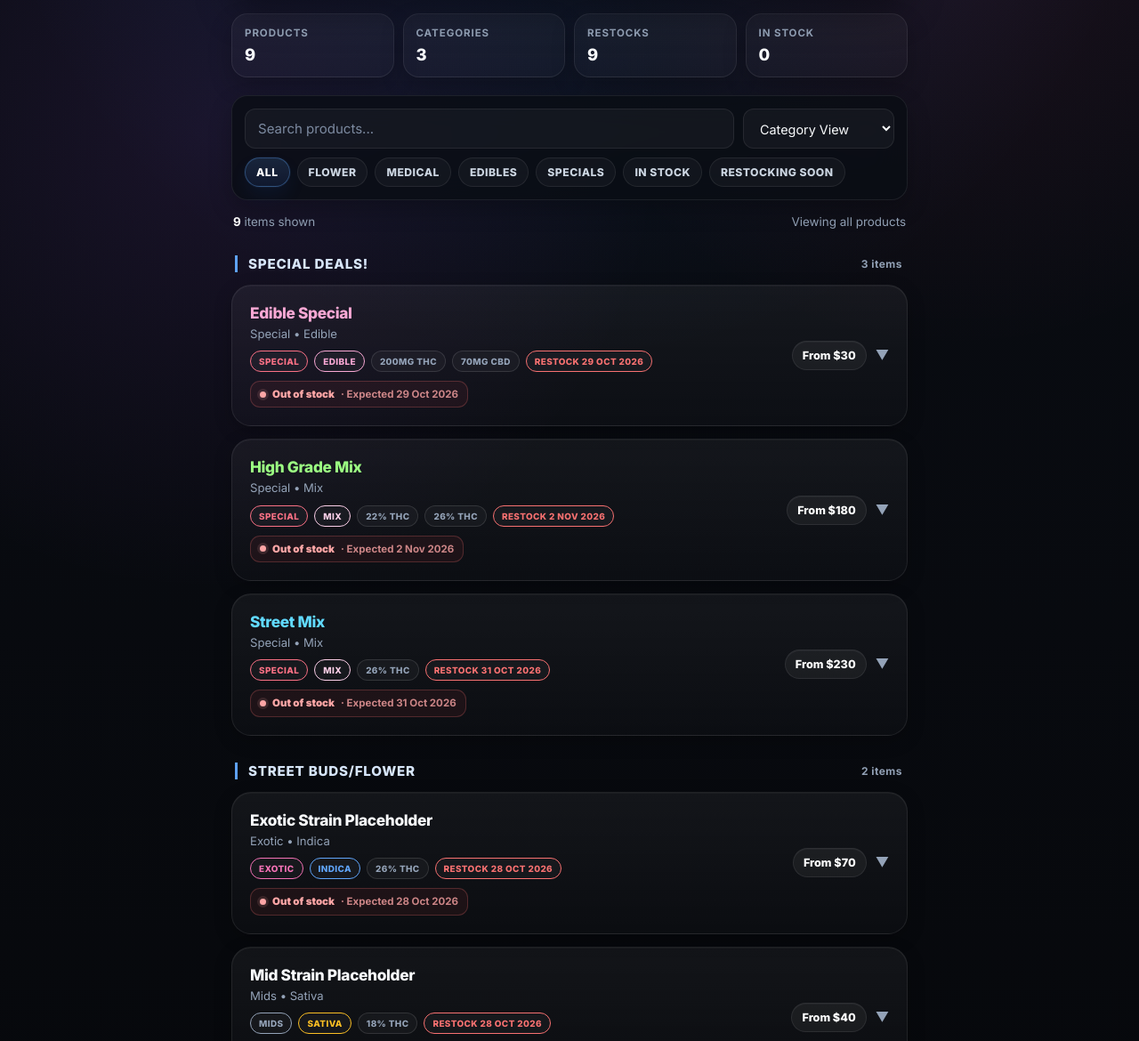
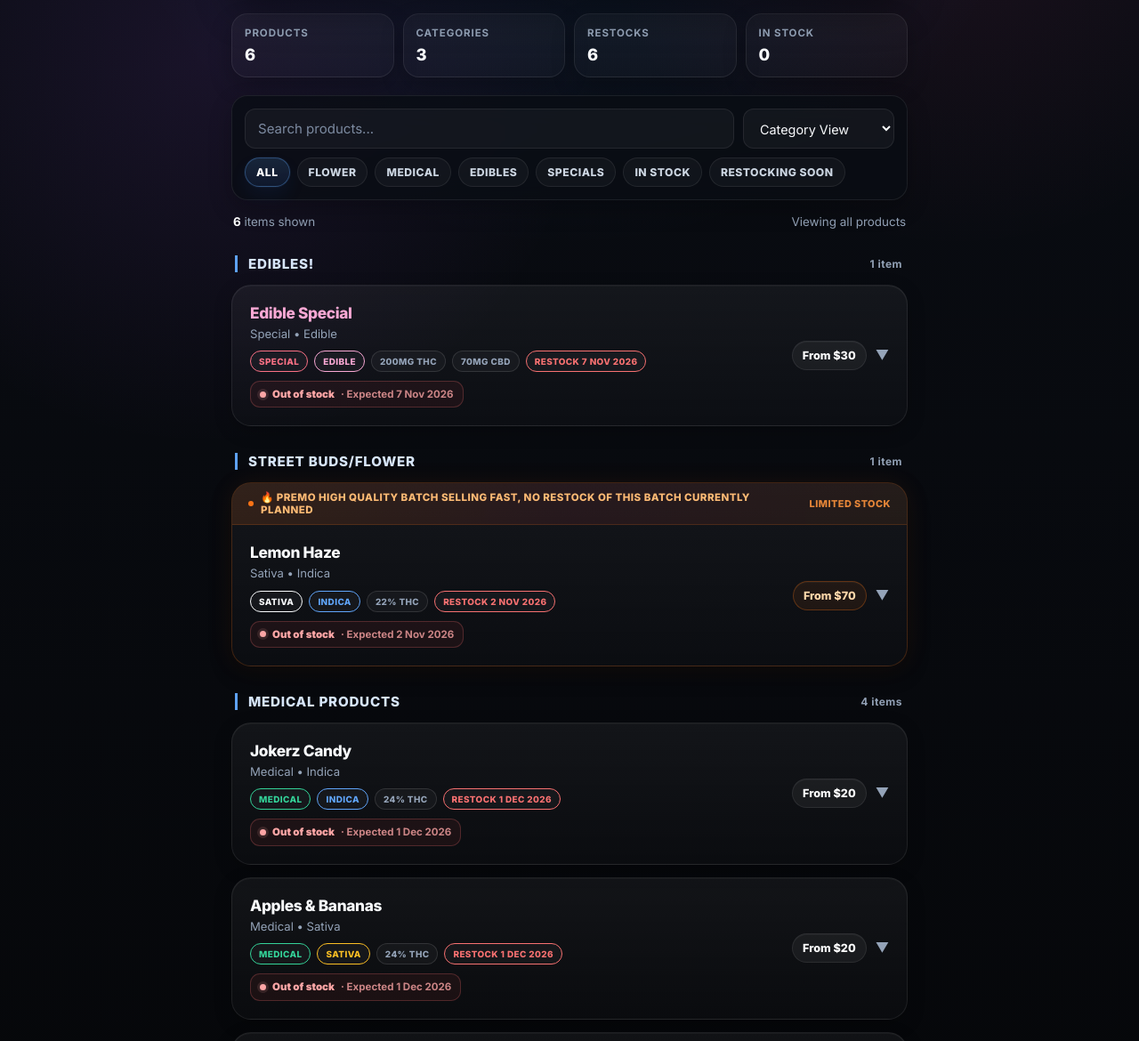
Before and after one commit to ganjagorilla/roleplay, a plain HTML site: page products.html in a window 1280 px wide. Shown: the part 259-1429 px from the top of the page at 89% size. Drawn offline with Linux system fonts and the light colour scheme.

Commit message:
Update products.html

```diff
--- a/products.html
+++ b/products.html
@@ -770,7 +770,7 @@
     <script>
         const products = [
             {
-                category: "Special Deals!",
+                category: "Edibles!",
                 name: "Edible Special",
                 nameColor: "#f9a8d4",
                 type: "edible",
@@ -780,7 +780,7 @@
                 pieces: 12,
                 inStock: false,
                 limitedStock: false,
-                restockDate: "2026-10-29",
+                restockDate: "2026-11-07",
 
                 // ── Per-product urgency copy ──
                 urgencyBar:  { icon: "🍫", text: "Limited Stock of Chocolates, Have had excellent feedback!" },
@@ -794,86 +794,23 @@
                 tiers: { "200-250mg THC, 90mg CBD, 12 piece chocolate bar": 30 }
             },
             {
-                category: "Special Deals!",
-                name: "High Grade Mix",
-                nameColor: "#9BFF82",
-                type: "mix",
-                flare: "special",
+                category: "Street Buds/Flower",
+                name: "Lemon Haze",
+                type: "indica",
+                flare: "Sativa",
                 potency: 22,
-                potency2: 26,
                 inStock: false,
-                limitedStock: false,
-                restockDate: "2026-11-02",
+                limitedStock: true,
+                restockDate: "2026-11-2",
 
-                urgencyBar:  { icon: "⚡", text: "Only a few of these packs left, wont be in until the next reup after that" },
-                urgencyNote: { icon: "🔥", text: "This mix was put together from the <strong>top-end stock</strong> of three separate batches. There's no guarantee all three strains will be available together again, this deal is strictly while stocks last." },
-
-                price: 180,
-                desc: "A balanced 10.5g high grade mix featuring 3.5g of Durban Poison, 3.5g of Northern Lights (both medical at 22% thc), and 3.5g Rainbow Sherbert #11 (26% thc). A solid split between uplifting daytime energy and heavier evening relaxation.",
-                imgBulk: "images/dp-close_cleaned.webp",
-                imgClose: "images/nl-close_cleaned.webp",
-                imgClose1: "images/rs11_close_cleaned.webp",
-                featured: false,
-                tiers: { "10.5g Medical Mix": 180 }
-            },
-            {
-                category: "Special Deals!",
-                name: "Street Mix",
-                nameColor: "#61DAFF",
-                type: "mix",
-                flare: "special",
-                potency: 26,
-                inStock: false,
-                limitedStock: false,
-                restockDate: "2026-10-31",
-
-                urgencyBar:  { icon: "🚨", text: "RS11 is almost out, this deal disappears with it" },
-                urgencyNote: { icon: "⚡", text: "This deal is tied directly to <strong>RS11 stock levels</strong>. Once the RS11 runs out, the Street Mix is done until the next reup (could be a month or two). If you've been sitting on the fence, now's the time." },
-
-                price: 230,
-                desc: "A 21g street deal combining 7g of Rainbow Sherbert #11 with 14g of AK47. A strong-value mix offering a smoother exotic profile alongside a lighter, more functional daytime option.",
-                imgBulk: "images/rs11_close_cleaned.webp",
-                imgClose: "images/ak47_close_cleaned.webp",
-                featured: false,
-                tiers: { "21g Street Deal": 230 }
-            },
-            {
-                category: "Street Buds/Flower",
-                name: "Exotic Strain Placeholder",
-                type: "indica",
-                flare: "exotic",
-                potency: 26,
-                inStock: false,
-                limitedStock: false,
-                restockDate: "2026-10-28",
-
-                urgencyBar:  { icon: "🔥", text: "Exotic batch, selling fast, no restock of this batch currently planned" },
-                urgencyNote: { icon: "🚨", text: "RS#11 is an <strong>exotic australian grown flower, not much stock</strong>. There's no reorder in the works, what's here is all there is. It's been moving quick so don't sleep on it." },
+                urgencyBar:  { icon: "🔥", text: "Premo high quality batch selling fast, no restock of this batch currently planned" },
+                urgencyNote: { icon: "🚨", text: "Lemon Haze is a <strong>premo australian grown flower, not much stock</strong>. There's no reorder in the works, what's here is all there is. It's been moving quick so don't sleep on it." },
 
                 price: 70,
-                desc: "Exotic-grade flower with a sweet, creamy and fruity profile. Rainbow Sherbert #11 is known for its rich flavour, smooth smoke and heavier relaxing finish.",
+                desc: "Premo-grade flower with a citrusy, lemon and fruity profile. Lemon Haze is a sativa marijuana strain that smells and tastes like fresh peeled lemon slices",
                 imgBulk: "images/rs11_bulk_cleaned.webp",
                 imgClose: "images/rs11_close_cleaned.webp",
-                tiers: { "14g": 220, "7g": 120, "3.5g": 70 }
-            },
-            {
-                category: "Street Buds/Flower",
-                name: "Mid Strain Placeholder",
-                type: "sativa",
-                flare: "mids",
-                potency: 18,
-                inStock: false,
-                limitedStock: false,
-                restockDate: "2026-10-28",
-
-                urgencyBar:  { icon: "🔥", text: "Mids, selling fast, not much left at the moment" },
-                urgencyNote: { icon: "🚨", text: "AK47 is a low end australian grown flower, most likely outdoor bush but at the cheap price it's definitely <strong>bang for buck! </strong>." },
-
-                price: 40,
-                desc: "A sativa-dominant hybrid with a classic sharp, earthy profile and a lighter uplifting effect. A dependable mids option for a more functional daytime smoke.",
-                imgBulk: "images/ak47_bulk_cleaned.webp",
-                imgClose: "images/ak47_close_cleaned.webp",
-                tiers: { "28g": 250, "14g": 130, "7g": 70, "3.5g": 40 }
+                tiers: { "28g": 320, "14g": 180, "7g": 100, "3.5g": 60 }
             },
             {
                 category: "Medical Products",
@@ -883,7 +820,7 @@
                 potency: 24,
                 inStock: false,
                 limitedStock: false,
-                restockDate: "2026-11-03",
+                restockDate: "2026-12-01",
 
                 urgencyBar:  { icon: "🌿", text: "Thailand batch, Medical stock, not much left!" },
                 urgencyNote: { icon: "⏳", text: "This is a <strong>medical batch from Thailand,</strong> this is from a prescription so there is very limited stock." },
@@ -902,7 +839,7 @@
                 potency: 24,
                 inStock: false,
                 limitedStock: false,
-                restockDate: "2026-11-03",
+                restockDate: "2026-12-01",
 
                 urgencyBar:  { icon: "🌿", text: "Canadian batch, Medical stock, not much left!" },
                 urgencyNote: { icon: "🔥", text: "This is a <strong>medical batch from Canada,</strong> this is from a prescription so there is very limited stock." },
@@ -921,7 +858,7 @@
                 potency: 80,
                 inStock: false,
                 limitedStock: false,
-                restockDate: "2026-11-05",
+                restockDate: "2026-12-01",
                 price: 250,
                 desc: "Aura Therapeutics Watermelon Skittlez live resin cart in a 2g format. A brighter daytime profile with stronger flavour and a cleaner, more active finish.",
                 imgClose: "images/lr-day_cleaned.webp",
@@ -935,7 +872,7 @@
                 potency: 80,
                 inStock: false,
                 limitedStock: false,
-                restockDate: "2026-11-05",
+                restockDate: "2026-12-01",
                 price: 250,
                 desc: "Aura Therapeutics Grandaddy Bruce live resin cart in a 2g format. A heavier night profile designed for slower sessions and a more relaxed finish.",
                 imgClose: "images/lr-night_cleaned.webp",
```
